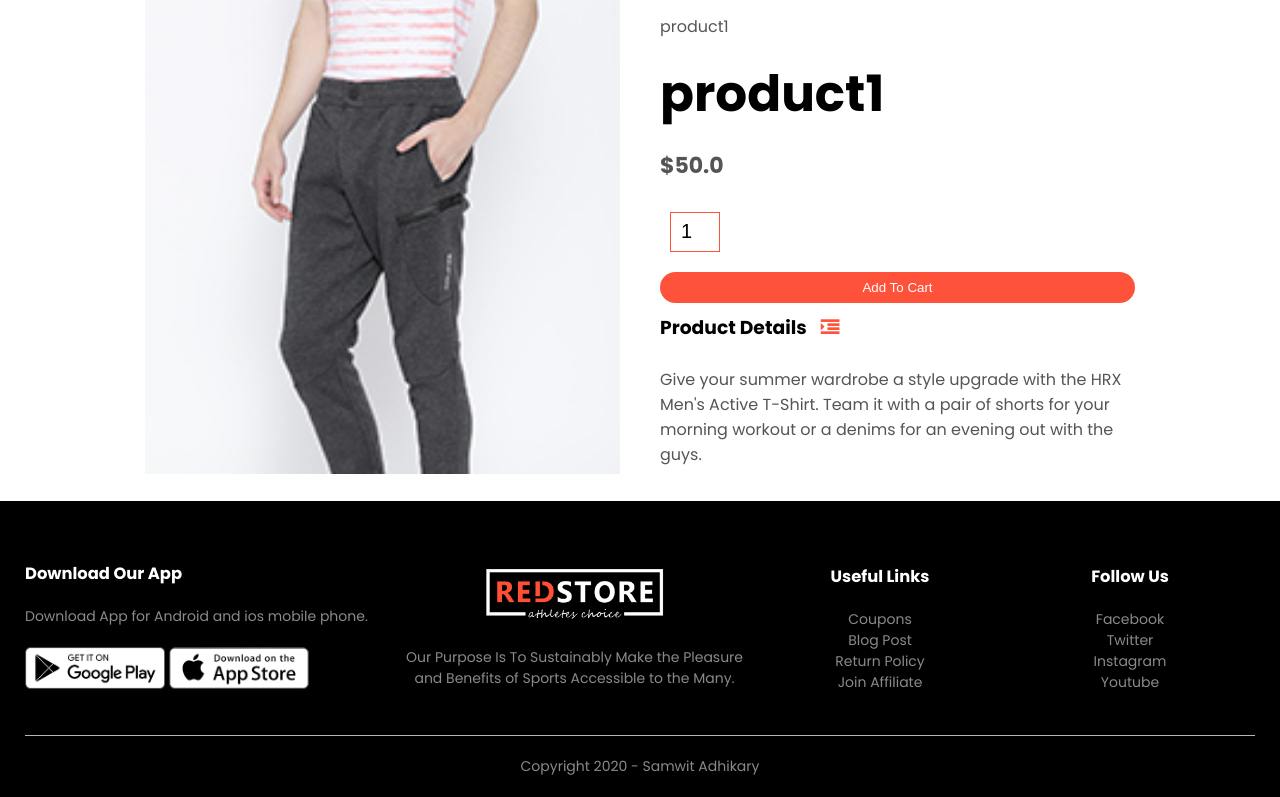
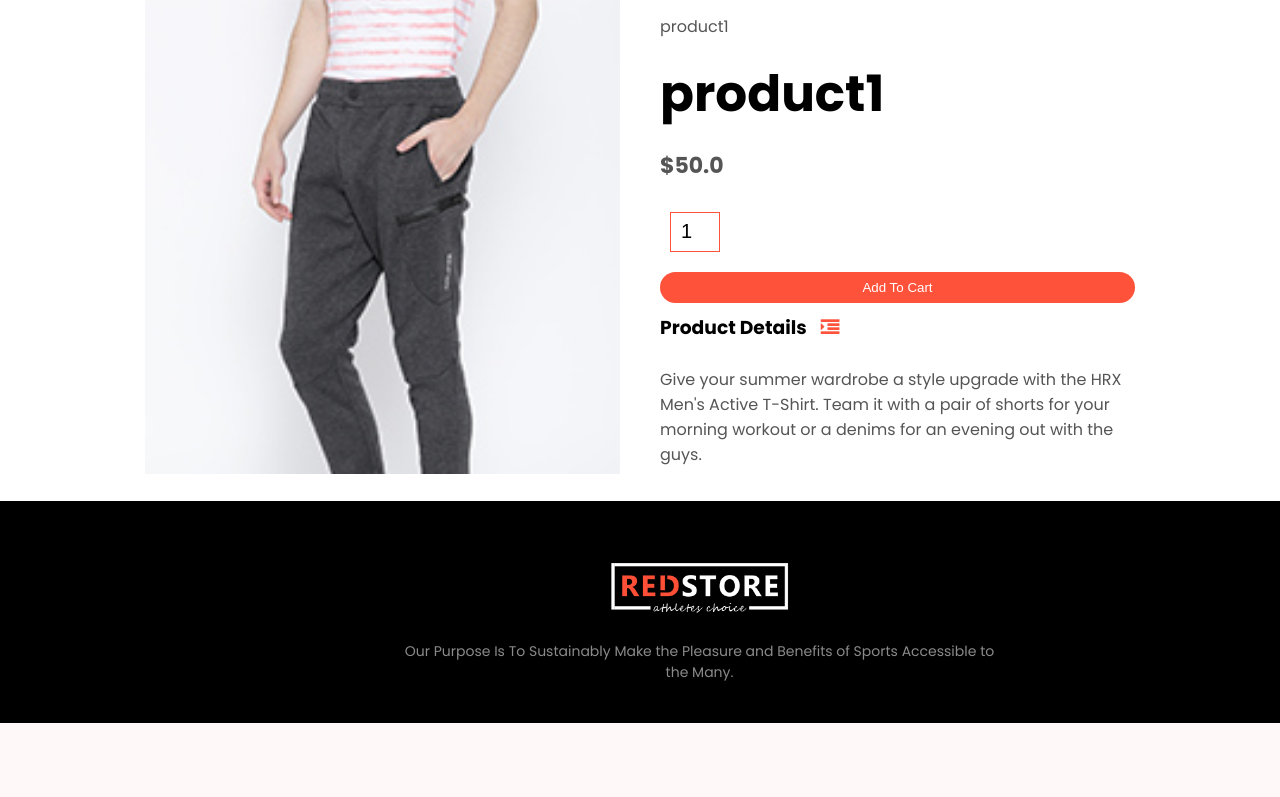
Before and after one commit to chippu/cart1, a Django app: page /product_details/1 in a window 1280 px wide. Shown: the part 184-981 px from the top of the page. After the commit the page ends 907 px from the top, so only its background shows below. Run offline with Django 4.2, Linux system fonts and the light colour scheme; data comes from the database, SQL or seed files in the repository; both versions use the stored data as it was after the commit.

Commit message:
added new changes15

```diff
--- a/products/urls.py
+++ b/products/urls.py
@@ -3,6 +3,7 @@ from django.urls import path
 from django.conf.urls.static import static
 from django.conf import settings
 from . import views
+
 
 urlpatterns = [
     path('',views.index,name='home'),
--- a/products/views.py
+++ b/products/views.py
@@ -1,6 +1,7 @@
-from django.shortcuts import render
+from django.shortcuts import render,redirect
 from . models import Product
 from django.core.paginator import Paginator
+from django.http import Http404
 
 # Create your views here.
 def index(request):
--- a/templates/blank_layout.html
+++ b/templates/blank_layout.html
@@ -20,25 +20,13 @@
 
             {% block banner %}
 
-            {% comment %} {% include "banner_layout.html" %} {% endcomment %}
-
             {% endblock banner %}
         </div>
     </div>
 
     {% block content %}
 
-    {% comment %} {% include "home_page_content.html" %} {% endcomment %}
-
-
     {% endblock content %}
-
-    <!-- Offer -->
-
-    <!-- Testimonial -->
-
-
-    <!-- Brands -->
 
 
 
@@ -47,39 +35,17 @@
         <div class="container">
             <div class="row">
                 <div class="footer-col-1">
-                    <h3>Download Our App</h3>
-                    <p>Download App for Android and ios mobile phone.</p>
-                    <div class="app-logo">
-                        <img src="{% static 'images/play-store.png' %}">
-                        <img src="{% static 'images/app-store.png' %}">
-                    </div>
                 </div>
-                <div class="footer-col-2">
+                 <div class="footer-col-2">
                     <img src="{% static 'images/logo-white.png' %}">
                     <p>Our Purpose Is To Sustainably Make the Pleasure and Benefits of Sports Accessible to the Many.
                     </p>
                 </div>
                 <div class="footer-col-3">
-                    <h3>Useful Links</h3>
-                    <ul>
-                        <li>Coupons</li>
-                        <li>Blog Post</li>
-                        <li>Return Policy</li>
-                        <li>Join Affiliate</li>
-                    </ul>
-                </div>
-                <div class="footer-col-4">
-                    <h3>Follow Us</h3>
-                    <ul>
-                        <li>Facebook</li>
-                        <li>Twitter</li>
-                        <li>Instagram</li>
-                        <li>Youtube</li>
-                    </ul>
-                </div>
+
             </div>
             <hr>
-            <p class="copyright">Copyright 2020 - Samwit Adhikary</p>
+
         </div>
     </div>
 
--- a/templates/product_detail.html
+++ b/templates/product_detail.html
@@ -4,5 +4,4 @@
 
 {% include "product_description.html" %}
 
-
 {% endblock content %}
--- a/templates/products.html
+++ b/templates/products.html
@@ -3,6 +3,8 @@
 {% block content %}
 
 {% include "products_list.html" %}
+{% comment %} {% include 'search_form.html' %} {% endcomment %}
+
 
 
 {% endblock content %}
--- a/templates/products_list.html
+++ b/templates/products_list.html
@@ -5,6 +5,7 @@
     <div class="row row-2">
         <h2>All Products</h2>
     </div>
+
     {% for product_chunks in products|chunks:4 %}
     <div class="row">
         {% for product in product_chunks %}
```
Also changed, not shown: db.sqlite3.
